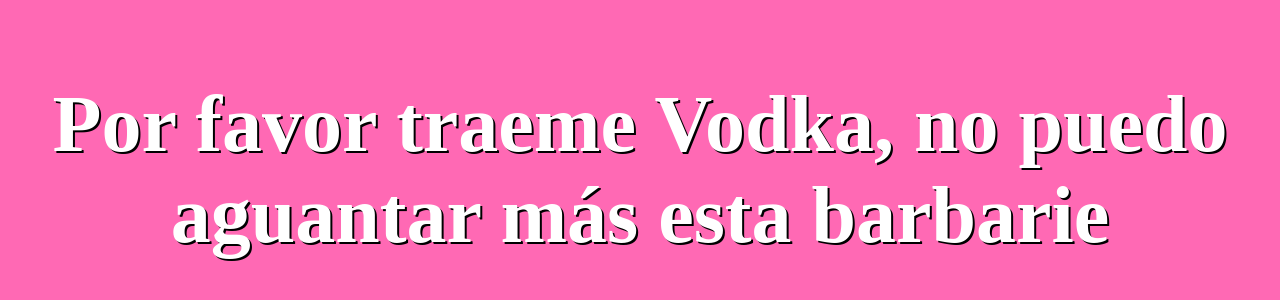
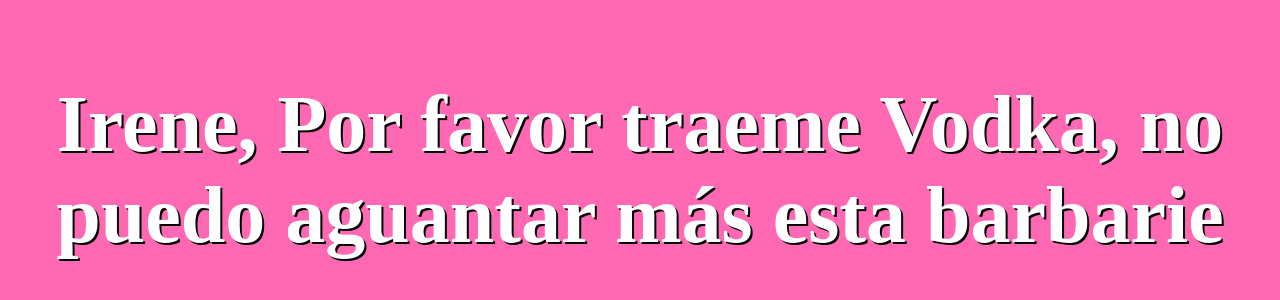
Before and after one commit to pcoloc/traeme-vodka, a plain HTML site: page index.html in a window 1280 px wide. Shown: the part 238-538 px from the top of the page. Drawn offline with Linux system fonts and the light colour scheme.

Commit message:
Actualizar index.html

```diff
--- a/index.html
+++ b/index.html
@@ -6,7 +6,7 @@
   </head>
   <body>
     <div class="container">
-      <h1>Por favor traeme Vodka, no puedo aguantar más esta barbarie</h1>
+      <h1>Irene, Por favor traeme Vodka, no puedo aguantar más esta barbarie</h1>
     </div>
   </body>
 </html>
```
